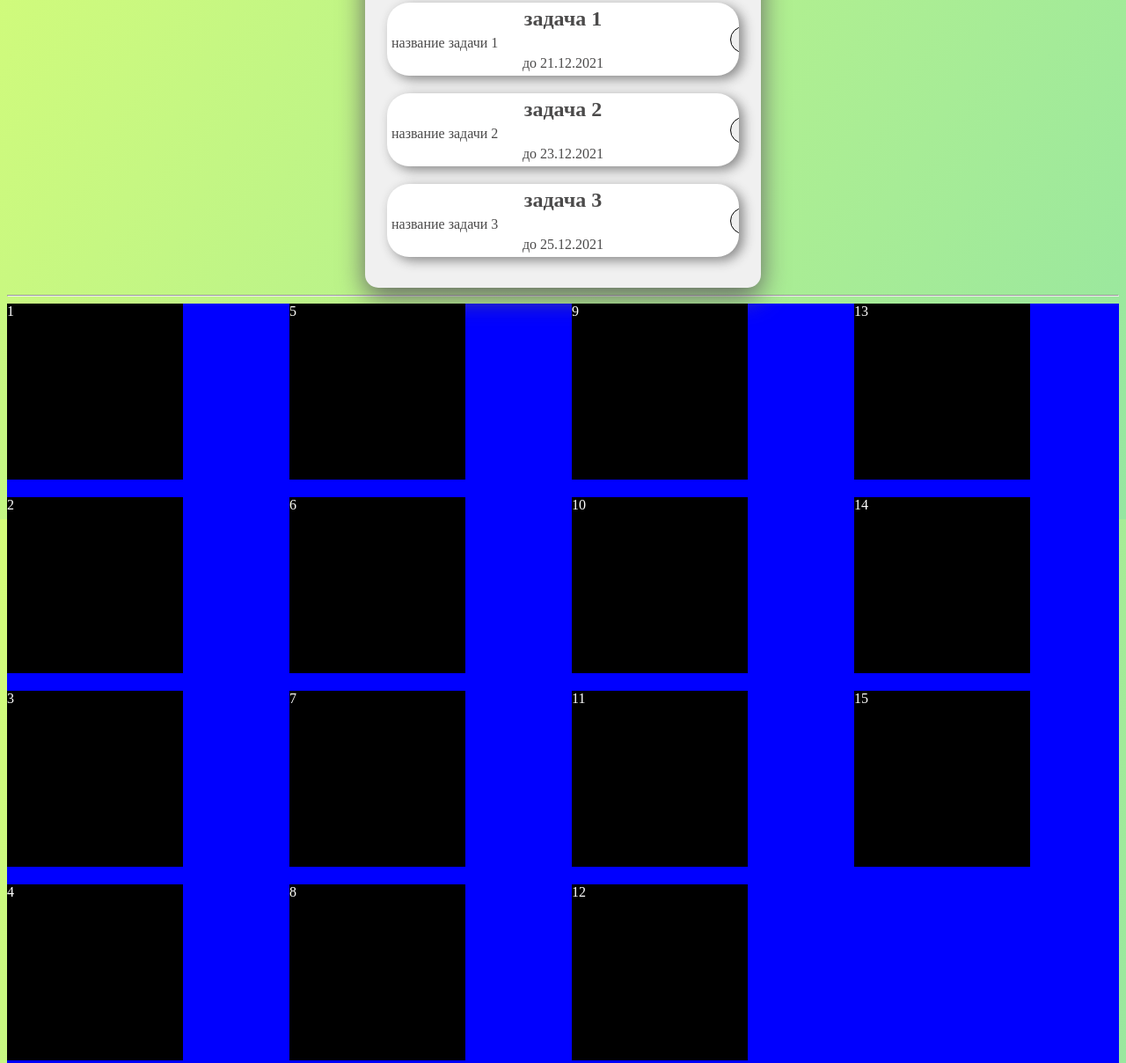
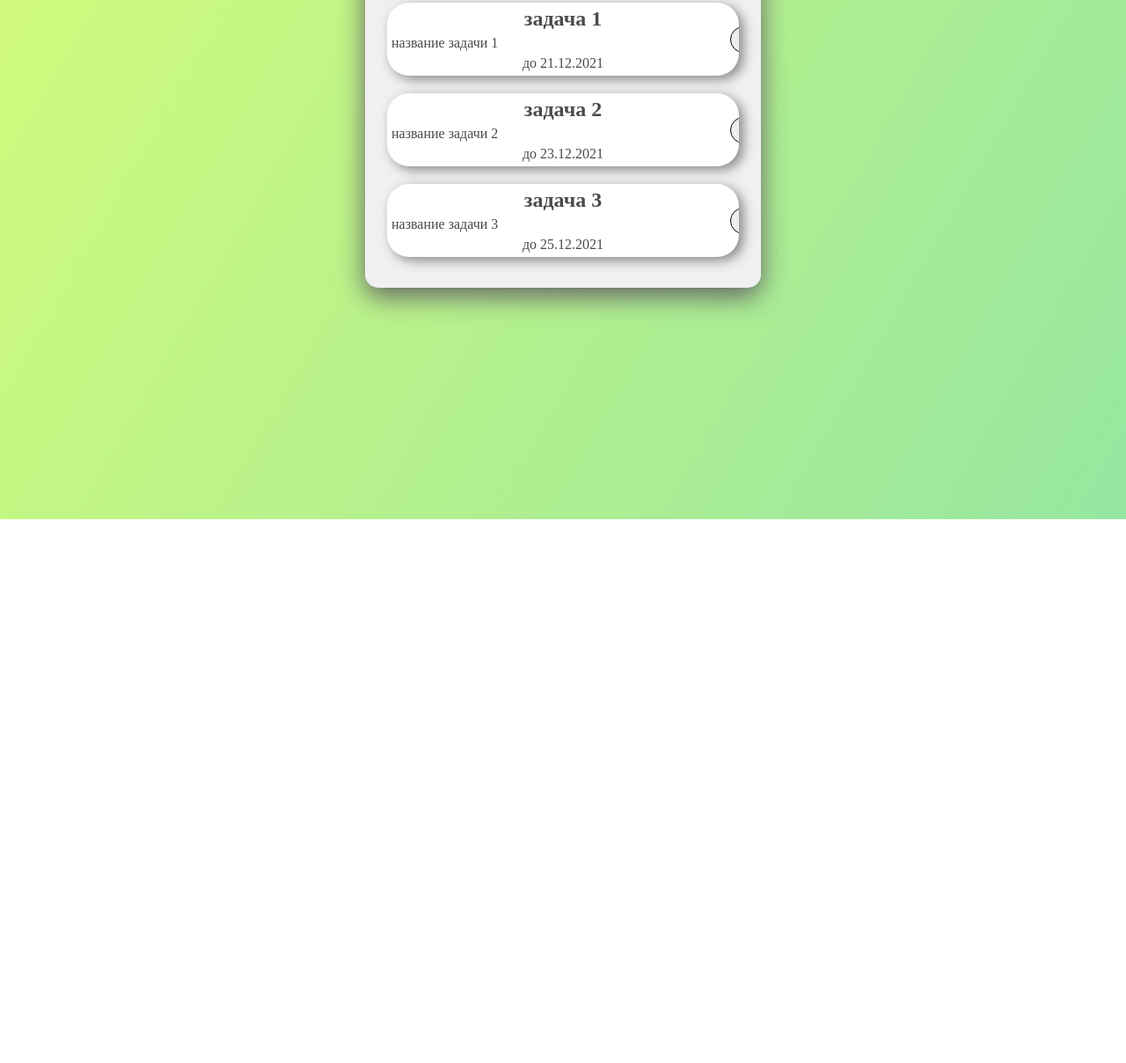
Before and after one commit to itbali/todo-2, a plain HTML site: page index.html in a window 1280 px wide. Shown: the part 210-1418 px from the top of the page at 88% size. After the commit the page ends 800 px from the top, so only its background shows below. Drawn offline with Linux system fonts and the light colour scheme.

Commit message:
deleted divs

```diff
--- a/index.html
+++ b/index.html
@@ -31,25 +31,6 @@
                 <div class="tasks"></div>
             </div>
         </div>
-
-        <hr />
-        <div class="test">
-            <div class="devia">1</div>
-            <div class="devia">2</div>
-            <div class="devia">3</div>
-            <div class="devia">4</div>
-            <div class="devia">5</div>
-            <div class="devia">6</div>
-            <div class="devia">7</div>
-            <div class="devia">8</div>
-            <div class="devia">9</div>
-            <div class="devia">10</div>
-            <div class="devia">11</div>
-            <div class="devia">12</div>
-            <div class="devia">13</div>
-            <div class="devia">14</div>
-            <div class="devia">15</div>
-        </div>
     </body>
     <script src="index.js"></script>
 </html>
--- a/style.less
+++ b/style.less
@@ -104,19 +104,3 @@ body {
     transform: translateY(-50%);
     transition: 1s;
 }
-
-// hernya
-.test {
-    display: flex;
-    flex-wrap: wrap;
-    background-color: blue;
-    height: 900px;
-    gap: 20px;
-    flex-direction: column;
-    .devia {
-        width: 200px;
-        height: 200px;
-        color: white;
-        background-color: black;
-    }
-}
```
Also changed, not shown: style.css.
